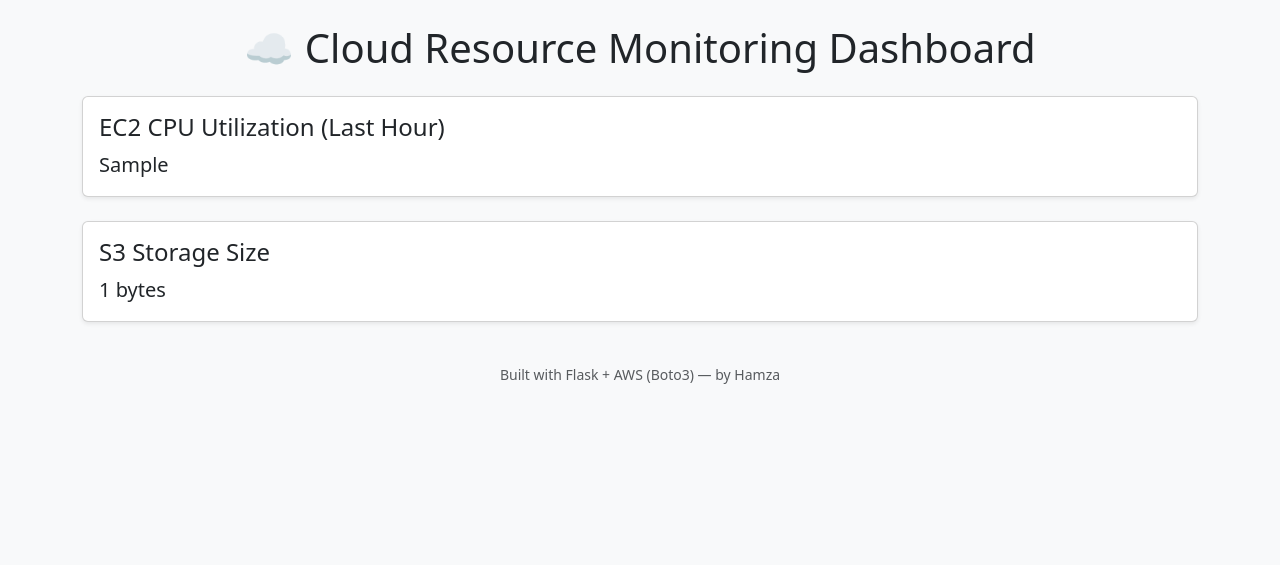
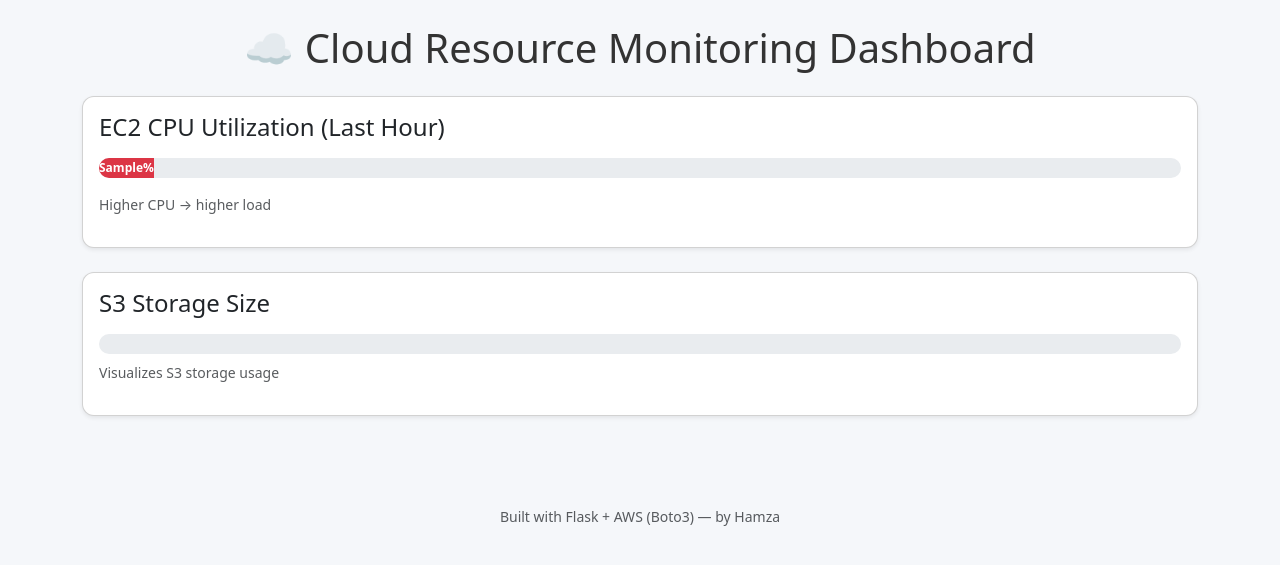
Before and after one commit to HMohamoud/cloud-dashboard, a Flask app: template templates/dashboard.html in a window 1280 px wide. Shown: the top 565 px of the page. Run offline with Flask 3, Linux system fonts and the light colour scheme; the template is opened without the code that fills it: most values are stand-ins (such as "Sample title", 1, 10 or a date in 2020).

Commit message:
Improve dashboard.html styling: modern cards, progress bars, and visual cues for CPU and S3 metrics.

```diff
--- a/templates/dashboard.html
+++ b/templates/dashboard.html
@@ -5,40 +5,65 @@
     <meta name="viewport" content="width=device-width, initial-scale=1.0">
     <title>☁️ Cloud Resource Dashboard</title>
 
-    <!-- Basic Bootstrap for clean styling -->
-    <link
-      href="https://cdn.jsdelivr.net/npm/bootstrap@5.3.0/dist/css/bootstrap.min.css"
-      rel="stylesheet">
+    <!-- Bootstrap 5 for styling -->
+    <link href="https://cdn.jsdelivr.net/npm/bootstrap@5.3.0/dist/css/bootstrap.min.css" rel="stylesheet">
 
-    <!-- Optional: Chart.js (for adding charts later if needed) -->
-    <script src="https://cdn.jsdelivr.net/npm/chart.js"></script>
+    <style>
+        body { background-color: #f5f7fa; color: #333; }
+        .card { border-radius: 12px; }
+        .progress { height: 20px; border-radius: 10px; }
+        .progress-bar { font-weight: bold; }
+    </style>
 </head>
 
-<body class="bg-light text-dark">
+<body>
 
-<!-- === Main Container === -->
 <div class="container py-4">
-    <h1 class="mb-4 text-center">☁️ Cloud Resource Monitoring Dashboard</h1>
+    <h1 class="text-center mb-4">☁️ Cloud Resource Monitoring Dashboard</h1>
 
-    <!-- === EC2 Card === -->
-    <div class="card mb-4 shadow-sm">
-        <div class="card-body">
-            <h4 class="card-title">EC2 CPU Utilization (Last Hour)</h4>
-            <p class="card-text fs-5">{{ cpu_values }}</p>
+    <!-- EC2 Card -->
+    <div class="card mb-4 shadow-sm p-3">
+        <h4 class="card-title mb-3">EC2 CPU Utilization (Last Hour)</h4>
+
+        <!-- Single CPU value example -->
+        <div class="mb-3">
+            {% set cpu = cpu_values[0] if cpu_values else 0 %}
+            <div class="progress">
+                <div class="progress-bar
+                    {% if cpu < 50 %} bg-success
+                    {% elif cpu < 80 %} bg-warning
+                    {% else %} bg-danger {% endif %}"
+                    role="progressbar"
+                    style="width: {{ cpu }}%;">
+                    {{ cpu }}%
+                </div>
+            </div>
         </div>
+        <p class="small text-muted">Higher CPU → higher load</p>
     </div>
 
-    <!-- === S3 Card === -->
-    <div class="card shadow-sm">
-        <div class="card-body">
-            <h4 class="card-title">S3 Storage Size</h4>
-            <p class="card-text fs-5">{{ s3_size }} bytes</p>
+    <!-- S3 Card -->
+    <div class="card shadow-sm p-3">
+        <h4 class="card-title mb-3">S3 Storage Size</h4>
+
+        {% set storage = s3_size if s3_size else 0 %}
+        {% set percent = (storage / 1000000000) * 100 if storage else 0 %}
+        <div class="progress mb-2">
+            <div class="progress-bar
+                {% if percent < 50 %} bg-success
+                {% elif percent < 80 %} bg-warning
+                {% else %} bg-danger {% endif %}"
+                role="progressbar"
+                style="width: {{ percent }}%;">
+                {{ storage }} bytes
+            </div>
         </div>
+        <p class="small text-muted">Visualizes S3 storage usage</p>
     </div>
 </div>
 
-<!-- === Footer === -->
-<footer class="text-center text-muted py-3">
+<!-- Footer -->
+<footer class="text-center mt-5 text-muted py-3">
     <small>Built with Flask + AWS (Boto3) — by Hamza</small>
 </footer>
 
```
